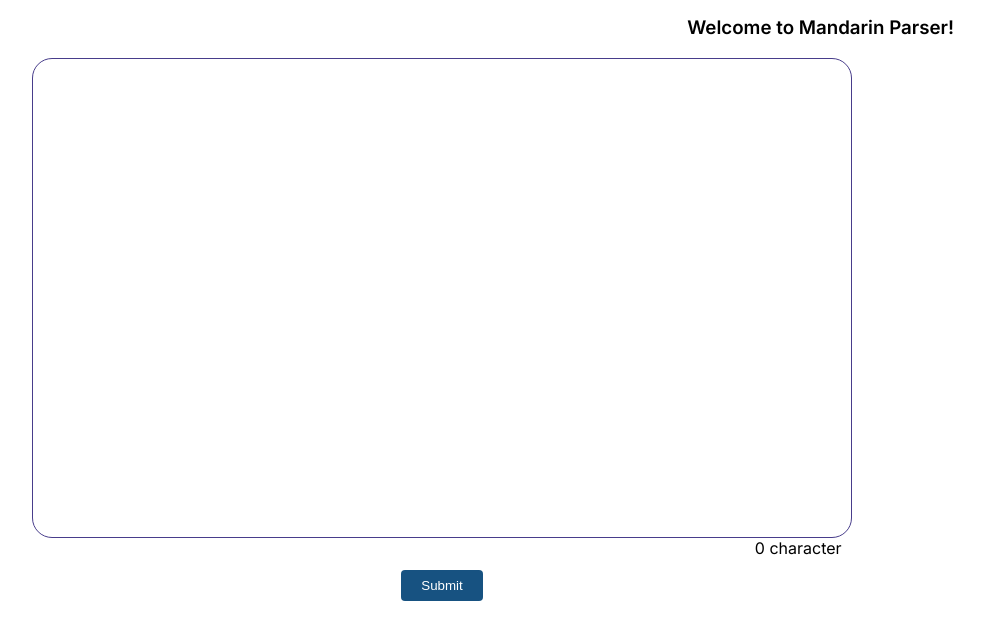
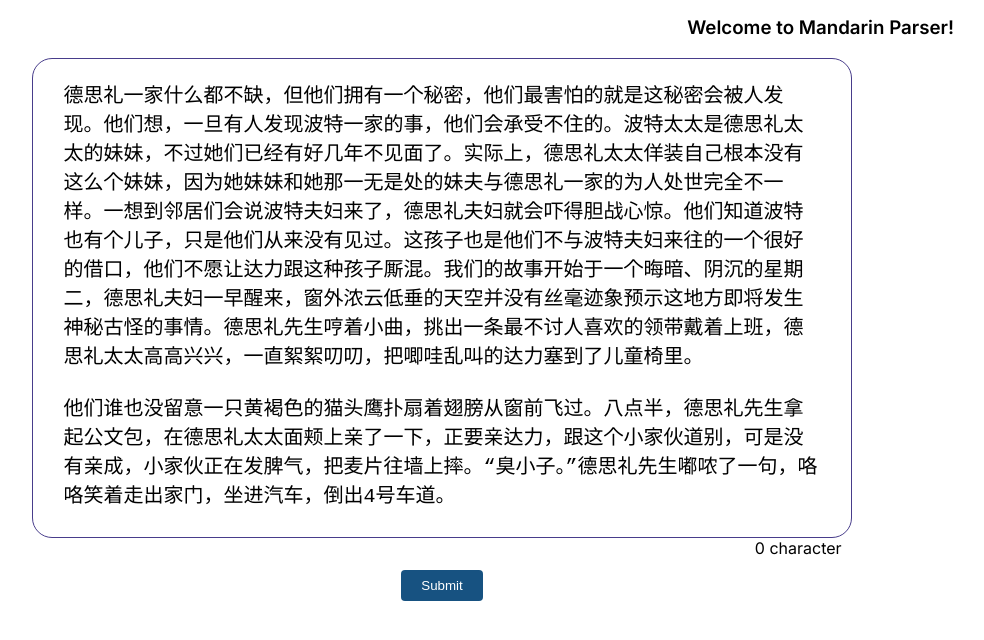
Before and after one commit to Taosit/Read-y, a website: page public/index.html in a window 1280 px wide. Shown: the part 94-734 px from the top of the page, without its empty margins (198-1182 px from the left). Drawn offline with Linux system fonts and the light colour scheme.

Commit message:
added some placeholder texts

```diff
--- a/public/index.html
+++ b/public/index.html
@@ -18,7 +18,9 @@
     <h1 class="title">Read-y</h1>
     <h3 class="subtitle">Welcome to Mandarin Parser!</h3>
     <div class="input-container main-container">
-        <textarea name="inputField" id="input-field" class="text-container"></textarea>
+        <textarea name="inputField" id="input-field" class="text-container">德思礼一家什么都不缺，但他们拥有一个秘密，他们最害怕的就是这秘密会被人发现。他们想，一旦有人发现波特一家的事，他们会承受不住的。波特太太是德思礼太太的妹妹，不过她们已经有好几年不见面了。实际上，德思礼太太佯装自己根本没有这么个妹妹，因为她妹妹和她那一无是处的妹夫与德思礼一家的为人处世完全不一样。一想到邻居们会说波特夫妇来了，德思礼夫妇就会吓得胆战心惊。他们知道波特也有个儿子，只是他们从来没有见过。这孩子也是他们不与波特夫妇来往的一个很好的借口，他们不愿让达力跟这种孩子厮混。我们的故事开始于一个晦暗、阴沉的星期二，德思礼夫妇一早醒来，窗外浓云低垂的天空并没有丝毫迹象预示这地方即将发生神秘古怪的事情。德思礼先生哼着小曲，挑出一条最不讨人喜欢的领带戴着上班，德思礼太太高高兴兴，一直絮絮叨叨，把唧哇乱叫的达力塞到了儿童椅里。
+
+他们谁也没留意一只黄褐色的猫头鹰扑扇着翅膀从窗前飞过。八点半，德思礼先生拿起公文包，在德思礼太太面颊上亲了一下，正要亲达力，跟这个小家伙道别，可是没有亲成，小家伙正在发脾气，把麦片往墙上摔。“臭小子。”德思礼先生嘟哝了一句，咯咯笑着走出家门，坐进汽车，倒出4号车道。</textarea>
         <div class="character-count"><span class="count-value">0</span> character<span class="plural" hidden>s</span></div>
     </div>
 
```
Also changed, not shown: 1 other file.
